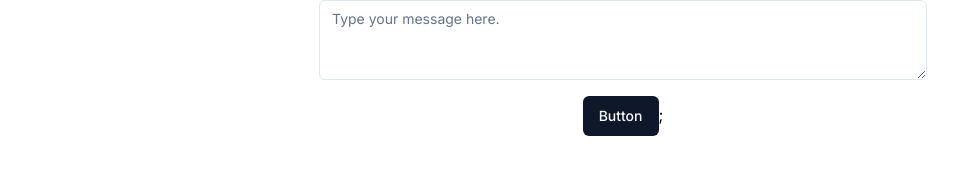
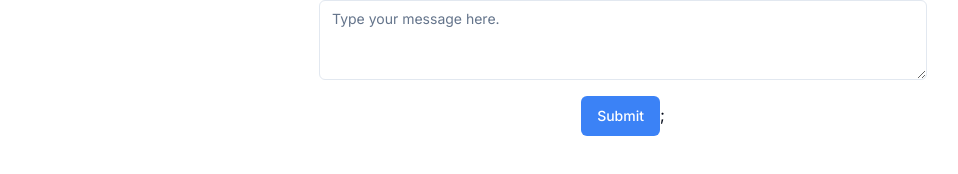
Before and after one commit to syedalirazazaidi/reacts-plays, a Next.js app in the folder todoist/: page /create-prompt in a window 1280 px wide. Shown: the part 194-368 px from the top of the page, without its empty margins (17-975 px from the left). Built offline with nearby package versions, Linux system fonts and the light colour scheme; no server answers.

Commit message:
updated code

```diff
--- a/todoist/src/commons/Form.tsx
+++ b/todoist/src/commons/Form.tsx
@@ -59,7 +59,13 @@ export function PromptFrom({
             placeholder="Type your message here."
           />
         </div>
-        <Button className="mr-auto">Button</Button>;
+        <Button
+          type="submit"
+          className="bg-blue-500 text-white py-2 px-4 rounded-md hover:bg-blue-600 focus:outline-none focus:bg-blue-600"
+        >
+          Submit
+        </Button>
+        ;
       </div>
     </>
   );
--- a/todoist/src/commons/Nav.tsx
+++ b/todoist/src/commons/Nav.tsx
@@ -21,7 +21,6 @@ const Nav = () => {
   const toggleMenu = () => {
     setIsMenuOpen(!isMenuOpen);
   };
-  console.log(session, "%%%%SSSSS");
   return (
     <nav className="bg-gray-100 py-3">
       <div className="container mx-auto px-12 flex items-center justify-between">
```
